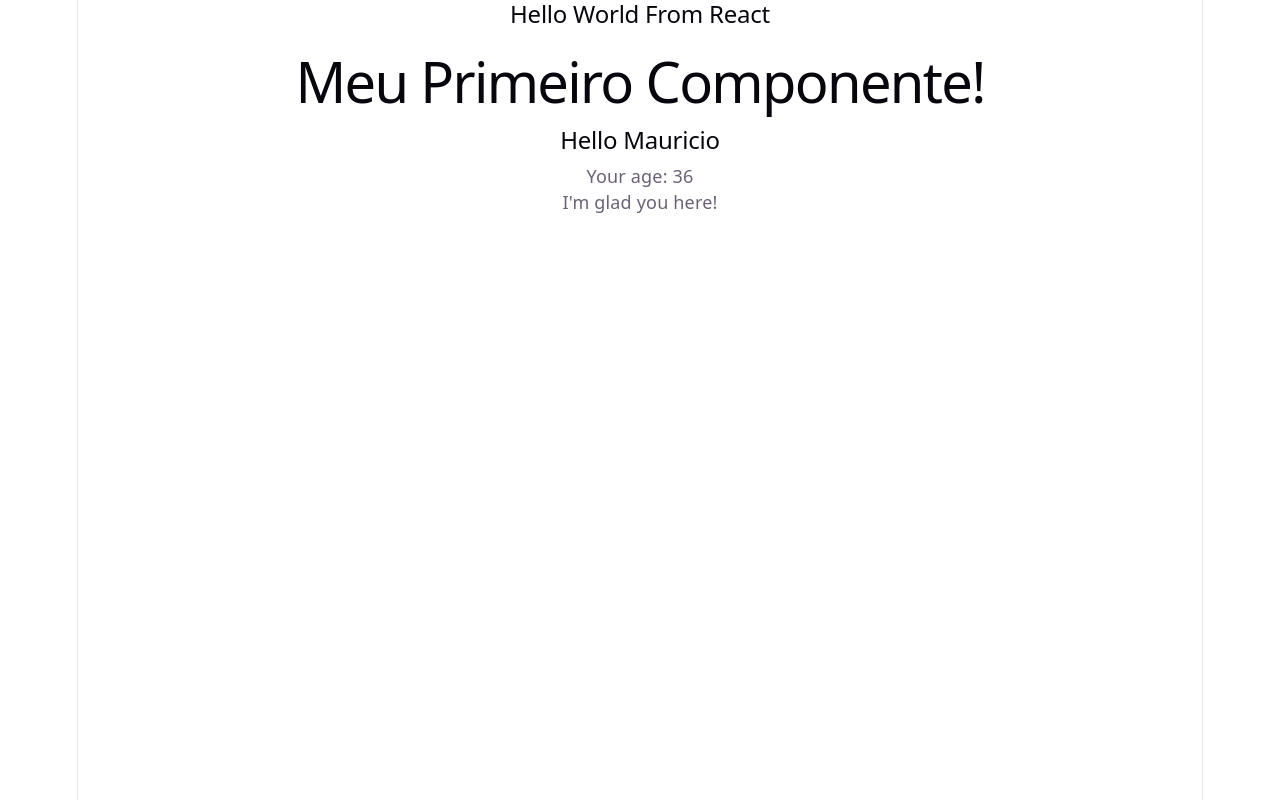
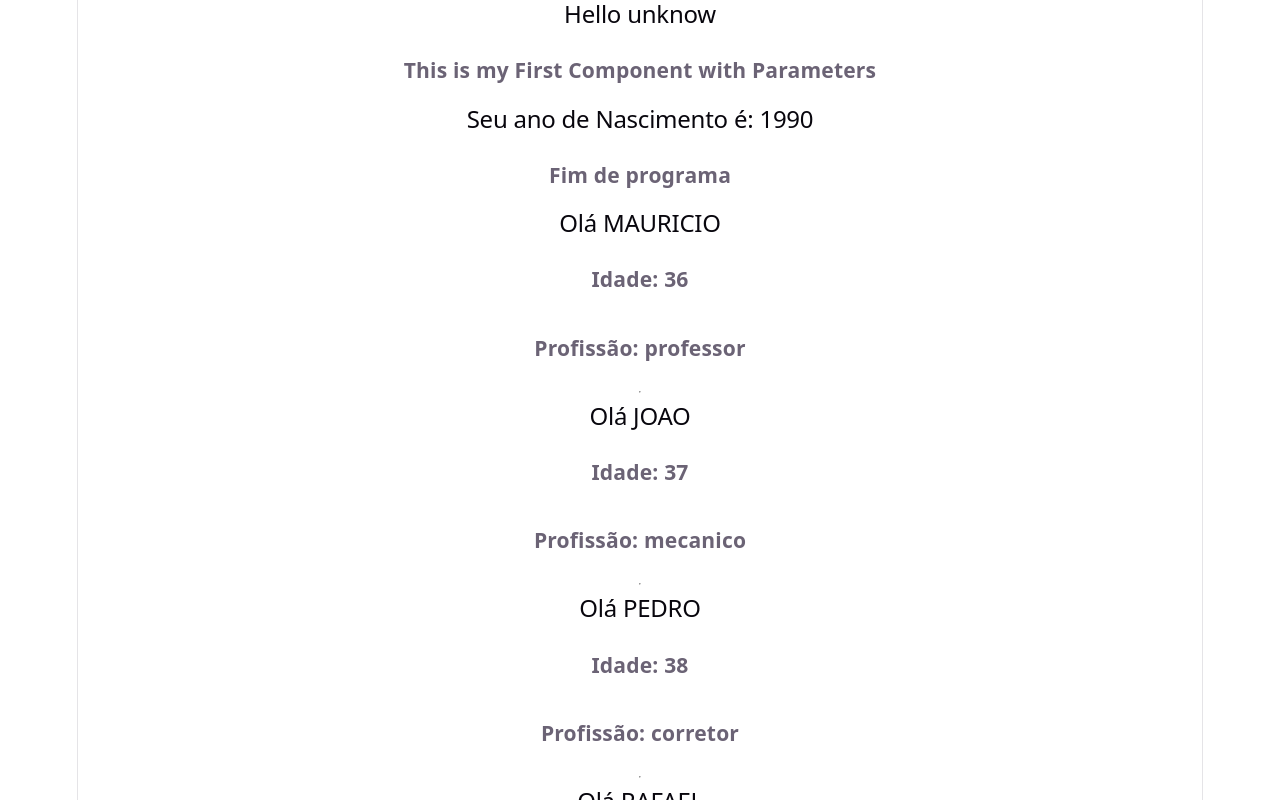
Before and after one commit to profmauricioneto/desenvolvimento-aplicacoes-frameworks-web-unichristus, a React (Vite) app in the folder curso-2026-2/aulas-react/primeiro-projeto-react/: page / in a window 1280 px wide. Shown: the top 800 px of the page. Built offline with nearby package versions, Linux system fonts and the light colour scheme.

Commit message:
add: aula de componentização e passagem de parâmetros com reactjs

```diff
--- /dev/null
+++ b/curso-2026-2/aulas-react/primeiro-projeto-react/src/components/Exercicio1.jsx
@@ -0,0 +1,19 @@
+
+export const Saudacao = ({ name = "unknow" }) => {
+    return(
+        <>
+            <h2>Hello {name}</h2>
+            <h3>This is my First Component with Parameters</h3>
+        </>
+    )
+};
+
+export const CalcularDataNascimento = ({ age }) => {
+    let anoNascimento = new Date().getFullYear() - age;
+    return(
+        <>
+            <h2>Seu ano de Nascimento é: {anoNascimento}</h2>
+            <h3>Fim de programa</h3>
+        </>
+    )
+}
--- /dev/null
+++ b/curso-2026-2/aulas-react/primeiro-projeto-react/src/components/Exercicios2/ListaUsuarios.jsx
@@ -0,0 +1,22 @@
+import Usuario from "./Usuario";
+
+const ListaUsuarios = () => {
+    const usuarios = [
+        { id: 1, nome: 'mauricio', idade: 36, profissao: 'professor' },
+        { id: 2, nome: 'joao', idade: 37, profissao: 'mecanico' },
+        { id: 3, nome: 'pedro', idade: 38, profissao: 'corretor' },
+        { id: 4, nome: 'rafael', idade: 39, profissao: 'engenheiro' },
+        { id: 5, nome: 'miguel', idade: 50, profissao: 'atleta' },
+        { id: 6, nome: 'samuel', idade: 67, profissao: 'desenvolvedor' },
+    ];
+
+    return(
+        <>
+            {usuarios.map(u => (
+                <Usuario key={u.id} nome={u.nome} idade={u.idade} profissao={u.profissao} />
+            ))}
+        </>
+    );
+}
+
+export default ListaUsuarios;
--- /dev/null
+++ b/curso-2026-2/aulas-react/primeiro-projeto-react/src/components/Exercicios2/Usuario.jsx
@@ -0,0 +1,12 @@
+const Usuario = ({ nome, idade, profissao }) => {
+    return(
+        <>
+            <h2>Olá {nome.toUpperCase()}</h2>
+            <h3>Idade: {idade}</h3>
+            <h3>Profissão: {profissao}</h3>
+            <hr />
+        </>
+    )
+}
+
+export default Usuario;
--- a/curso-2026-2/aulas-react/primeiro-projeto-react/src/components/FirstComponent.jsx
+++ b/curso-2026-2/aulas-react/primeiro-projeto-react/src/components/FirstComponent.jsx
@@ -1,5 +1,3 @@
-import React from 'react';
-
 const FirstComponent = () => {
     return (
         <h1>Meu Primeiro Componente!</h1>
--- a/curso-2026-2/aulas-react/primeiro-projeto-react/src/components/Greetings.jsx
+++ b/curso-2026-2/aulas-react/primeiro-projeto-react/src/components/Greetings.jsx
@@ -1,5 +1,3 @@
-import React from 'react';
-
 const Greeting = (props) => {
     return (
       <>
--- a/curso-2026-2/aulas-react/primeiro-projeto-react/src/main.jsx
+++ b/curso-2026-2/aulas-react/primeiro-projeto-react/src/main.jsx
@@ -1,13 +1,19 @@
 import { StrictMode } from 'react'
 import { createRoot } from 'react-dom/client'
 import './index.css'
-import FirstComponent from './components/FirstComponent'
-import Greeting from './components/Greetings'
+// import FirstComponent from './components/FirstComponent'
+// import Greeting from './components/Greetings'
+import {Saudacao, CalcularDataNascimento} from './components/Exercicio1'
+import ListaUsuarios from './components/Exercicios2/ListaUsuarios'
 
 createRoot(document.getElementById('root')).render(
   <StrictMode>
-    <h2>Hello World From React</h2>
+
+    {/* <h2>Hello World From React</h2>
     <FirstComponent />
-    <Greeting name="Mauricio" age={36}/>
+    <Greeting name="Mauricio" age={36}/> */}
+    <Saudacao />
+    <CalcularDataNascimento age={36}/>
+    <ListaUsuarios />
   </StrictMode>,
 )
```
Also changed, not shown: curso-2026-2/aulas-react/primeiro-projeto-react/src/components/Exercicio2.jsx (added).
